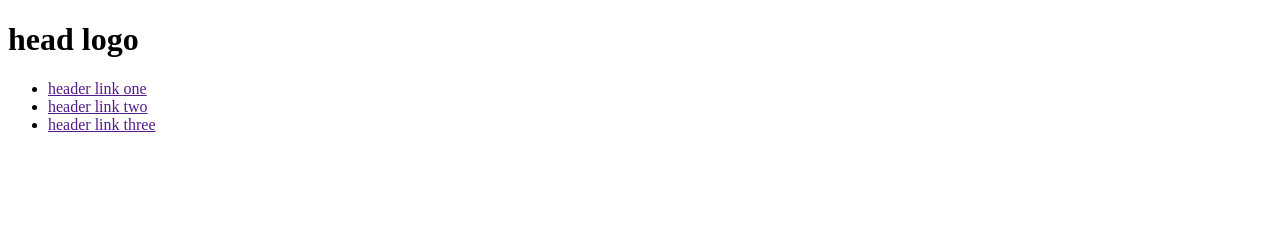
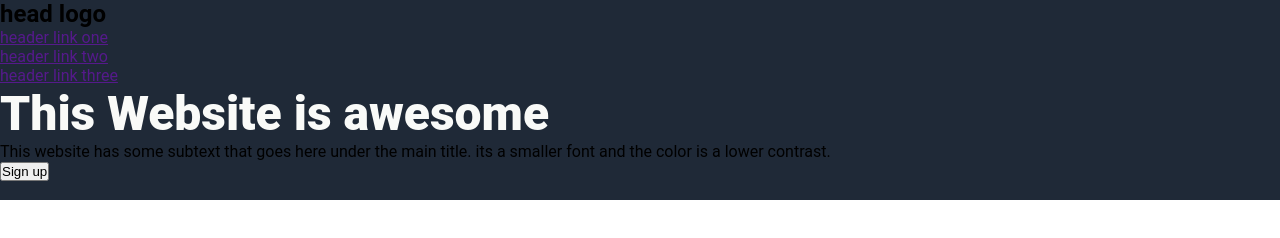
Before and after one commit to Tanecodes/landing-page, a plain HTML site: page index.html in a window 1280 px wide. Drawn offline with Linux system fonts and the light colour scheme.

Commit message:
added some more html elements and css styles unfinished

```diff
--- a/index.html
+++ b/index.html
@@ -7,28 +7,43 @@
   <title>Landing page exercise</title>
 </head>
 <body>
-
-  <div class="head-container">
-    <div class="header">
-      <h1>head logo</h1>
+  <!-- this is the top section -->
+  <div class="hero-container">
+    <div class="hero">
+      <h1 class="hero-logo">head logo</h1>
       <ul>
         <li><a href="">header link one</a></li>
         <li><a href="">header link two</a></li>
         <li><a href="">header link three</a></li>
       </ul>
     </div>
-
+    <div class="hero-section">
+      <div class="section-1">
+        <h1>This Website is awesome</h1>
+        <p>This website has some subtext that goes here under the main title. its a smaller font and the color is a lower contrast.</p>
+        <button>Sign up</button>
+      </div>
+      <div class="section-2">
+        <img src="" alt="">
+      </div>
+    </div>
   </div>
-
+  <!-- top section ends here -->
+  <!-- --------------------------------------- -->
+  <!-- this is the middle section -->
   <div class="content-container">
 
   </div>
-
   <div class="para-container">
 
   </div>
+  <!-- middle section ends here -->
+  <!-- --------------------------------------- -->
+  <!-- this is the bottom section -->
   <div class="footer-container">
 
   </div>
+  <!-- bottom section ends here -->
+
 </body>
 </html>
--- a/styles.css
+++ b/styles.css
@@ -0,0 +1,28 @@
+
+
+* {
+  margin: 0;
+  padding: 0;
+}
+
+body {
+  display: flex;
+  flex-direction: column;
+  font-family: "roboto", sans-serif;
+}
+
+.hero-container {
+  background-color: #1F2937;
+
+}
+
+.hero-logo {
+  font-size: 24px;
+
+}
+
+.hero-section h1 {
+  font-size: 48px;
+  font-weight: 900;
+  color: #f9faf8;
+}
```
